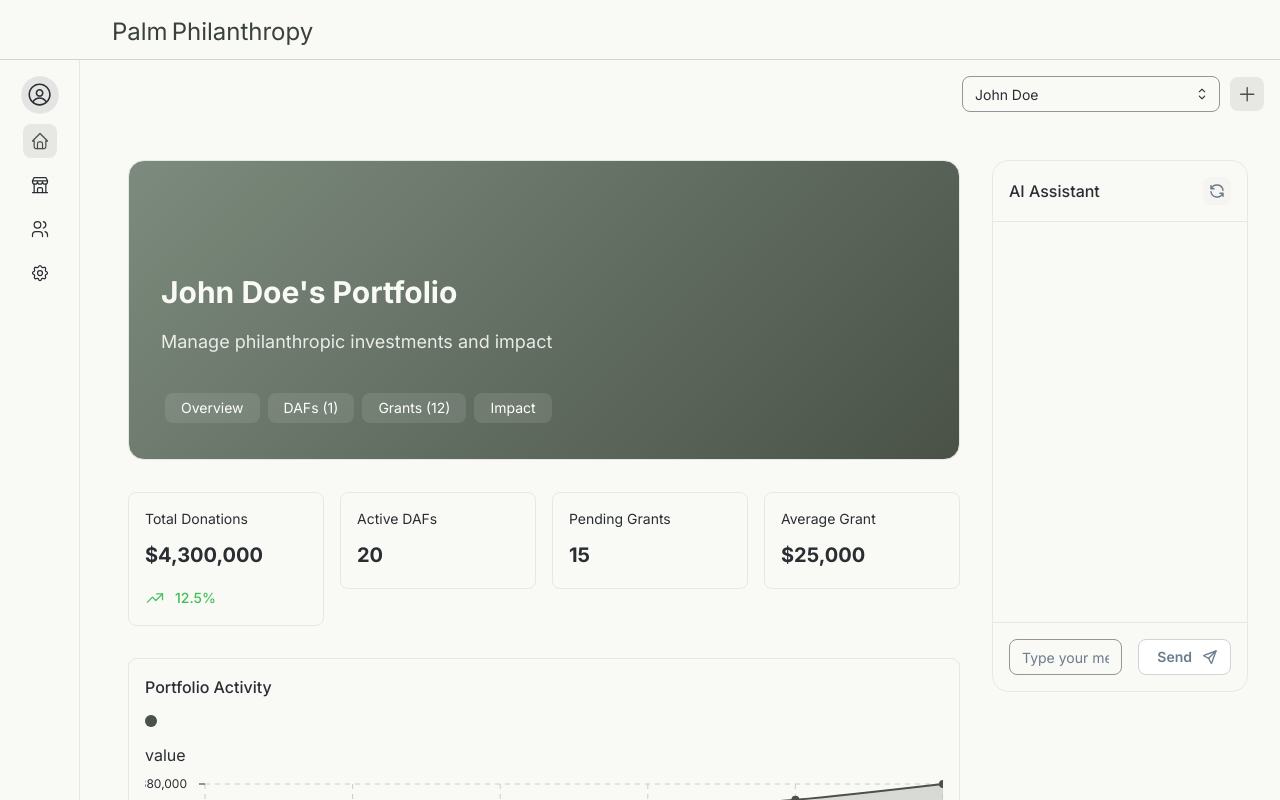
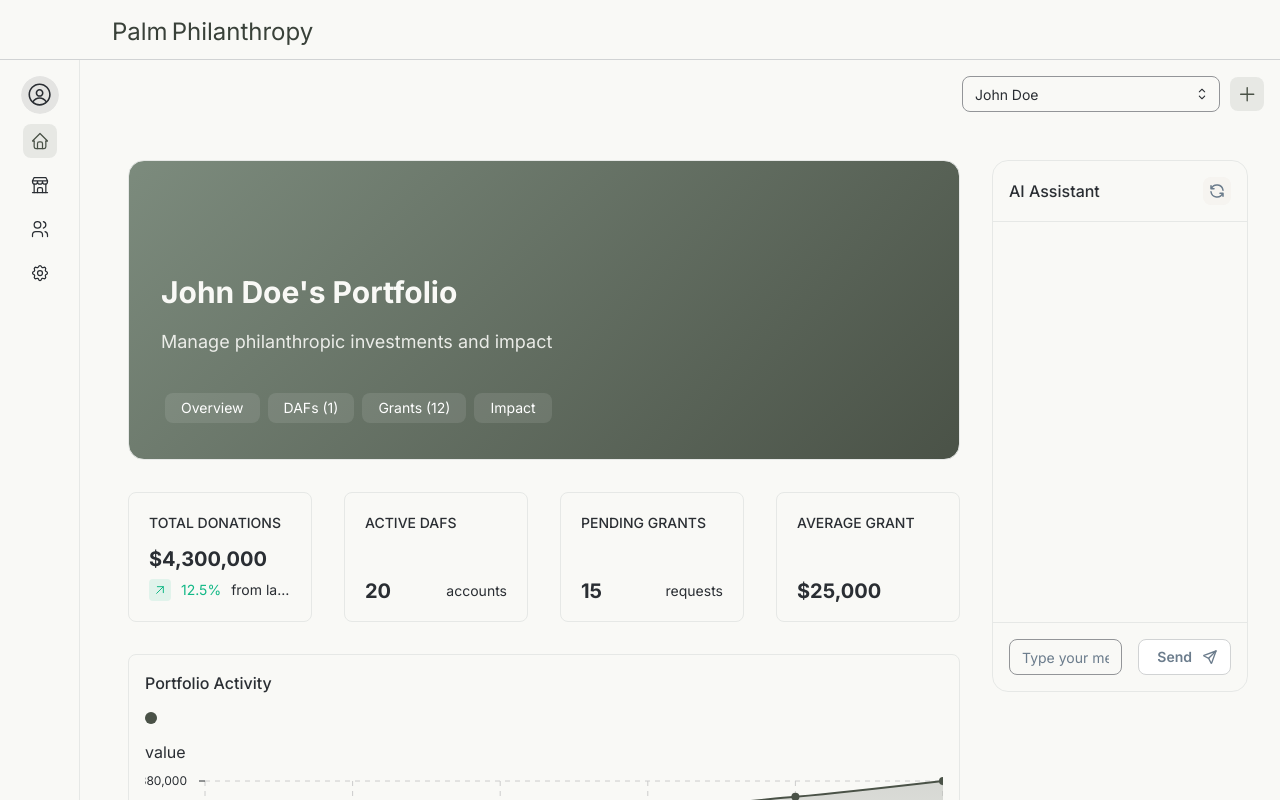
Before and after one commit to hossfahad/Palm, a Next.js app: page /dashboard in a window 1280 px wide. Shown: the top 800 px of the page. Built offline with nearby package versions, Linux system fonts and the light colour scheme; a small style sheet from the web is missing.

Commit message:
Initial commit: Project setup with Next.js, TypeScript, and modern UI frameworks

```diff
--- a/src/components/dashboard/metrics-grid.tsx
+++ b/src/components/dashboard/metrics-grid.tsx
@@ -1,83 +1,98 @@
 'use client';
 
-import { Grid, Paper, Stack, Text, Group } from '@mantine/core';
-import { IconTrendingUp, IconTrendingDown } from '@tabler/icons-react';
+import { Grid, Paper, Text, Group, Stack, ThemeIcon } from '@mantine/core';
+import { IconArrowUpRight, IconArrowDownRight } from '@tabler/icons-react';
 import { formatCurrency } from '@/lib/utils/format';
-import { DashboardMetrics } from '@/types/dashboard';
-
-interface MetricCardProps {
-  label: string;
-  value: string | number;
-  change?: number;
-  loading?: boolean;
-}
-
-function MetricCard({ label, value, change, loading }: MetricCardProps) {
-  const isPositive = change && change > 0;
-  const changeColor = isPositive ? 'green' : 'red';
-  const Icon = isPositive ? IconTrendingUp : IconTrendingDown;
-
-  return (
-    <Paper p="md" radius="md" withBorder>
-      <Stack gap="xs">
-        <Text size="sm" c="dimmed">
-          {label}
-        </Text>
-        <Group justify="space-between" align="flex-end">
-          <Text size="xl" fw={700}>
-            {value}
-          </Text>
-          {change && (
-            <Group gap="xs" c={changeColor}>
-              <Icon size={20} stroke={1.5} />
-              <Text size="sm" fw={500}>
-                {Math.abs(change)}%
-              </Text>
-            </Group>
-          )}
-        </Group>
-      </Stack>
-    </Paper>
-  );
-}
 
 interface MetricsGridProps {
-  data: DashboardMetrics;
-  loading?: boolean;
+  data: {
+    totalDonations: number;
+    activeDAFs: number;
+    pendingGrants: number;
+    metrics: {
+      donationGrowth: number;
+      averageGrant: number;
+      totalImpact: number;
+    };
+  };
+  loading: boolean;
 }
 
 export function MetricsGrid({ data, loading }: MetricsGridProps) {
+  const metrics = [
+    {
+      title: 'Total Donations',
+      value: formatCurrency(data.totalDonations),
+      change: data.metrics.donationGrowth,
+      changeLabel: 'from last month',
+    },
+    {
+      title: 'Active DAFs',
+      value: data.activeDAFs,
+      suffix: 'accounts',
+    },
+    {
+      title: 'Pending Grants',
+      value: data.pendingGrants,
+      suffix: 'requests',
+    },
+    {
+      title: 'Average Grant',
+      value: formatCurrency(data.metrics.averageGrant),
+    },
+  ];
+
   return (
-    <Grid>
-      <Grid.Col span={{ base: 12, sm: 6, md: 3 }}>
-        <MetricCard
-          label="Total Donations"
-          value={formatCurrency(data.totalDonations)}
-          change={data.metrics.donationGrowth}
-          loading={loading}
-        />
-      </Grid.Col>
-      <Grid.Col span={{ base: 12, sm: 6, md: 3 }}>
-        <MetricCard
-          label="Active DAFs"
-          value={data.activeDAFs}
-          loading={loading}
-        />
-      </Grid.Col>
-      <Grid.Col span={{ base: 12, sm: 6, md: 3 }}>
-        <MetricCard
-          label="Pending Grants"
-          value={data.pendingGrants}
-          loading={loading}
-        />
-      </Grid.Col>
-      <Grid.Col span={{ base: 12, sm: 6, md: 3 }}>
-        <MetricCard
-          label="Average Grant"
-          value={formatCurrency(data.metrics.averageGrant)}
-          loading={loading}
-        />
-      </Grid.Col>
+    <Grid gutter="xl">
+      {metrics.map((metric, index) => (
+        <Grid.Col key={index} span={{ base: 12, xs: 6, md: 3 }}>
+          <Paper withBorder p="lg" radius="md" h="100%">
+            <Stack gap="md" justify="space-between" h="100%">
+              <Text size="sm" c="dimmed" tt="uppercase" fw={500}>
+                {metric.title}
+              </Text>
+
+              <Stack gap="xs">
+                <Group justify="space-between" align="flex-end" wrap="nowrap">
+                  <Text size="xl" fw={700} style={{ lineHeight: 1 }}>
+                    {metric.value}
+                  </Text>
+                  {metric.suffix && (
+                    <Text size="sm" c="dimmed">
+                      {metric.suffix}
+                    </Text>
+                  )}
+                </Group>
+
+                {metric.change && (
+                  <Group gap="xs" wrap="nowrap">
+                    <ThemeIcon
+                      color={metric.change > 0 ? 'teal' : 'red'}
+                      variant="light"
+                      size="sm"
+                      radius="sm"
+                    >
+                      {metric.change > 0 ? (
+                        <IconArrowUpRight size={16} stroke={1.5} />
+                      ) : (
+                        <IconArrowDownRight size={16} stroke={1.5} />
+                      )}
+                    </ThemeIcon>
+                    <Text size="sm" c={metric.change > 0 ? 'teal' : 'red'}>
+                      {Math.abs(metric.change)}%
+                    </Text>
+                    {metric.changeLabel && (
+                      <Text size="sm" c="dimmed" truncate>
+                        {metric.changeLabel}
+                      </Text>
+                    )}
+                  </Group>
+                )}
+              </Stack>
+            </Stack>
+          </Paper>
+        </Grid.Col>
+      ))}
     </Grid>
   );
 }
```
Also changed, not shown: 1 other file (tests, documents, lock files or other folders).
